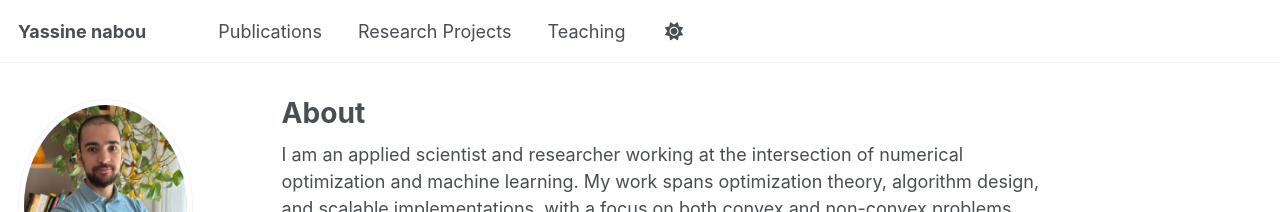
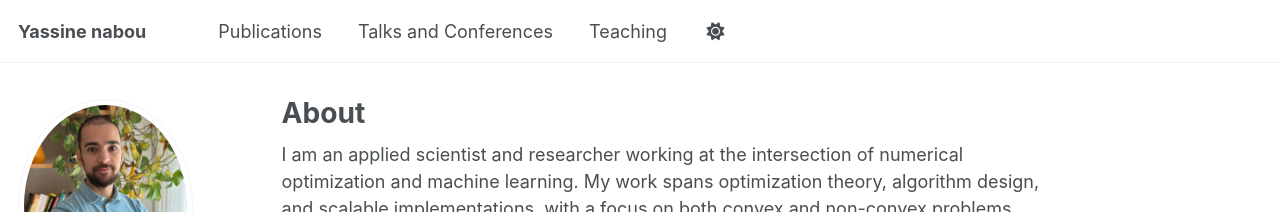
Before and after one commit to Yassine-Nabou/Yassine-Nabou.github.io, a Jekyll site: the page built from _pages/about.md, in a window 1280 px wide. Shown: the top 212 px of the page. Built offline with Jekyll 4.4.1, drawn with Linux system fonts in a browser that asks for light colours; some web fonts are replaced; a script that is not in the unit is left out.

Commit message:
Replace 'Research Projects' with 'Talks and Conferences'

```diff
--- a/_data/navigation.yml
+++ b/_data/navigation.yml
@@ -11,8 +11,8 @@ main:
   - title: "Publications"
     url: /publications/
 
-  - title: "Research Projects"
-    url: /research-projects/
+  - title: "Talks and Conferences"
+    url: /conference-talks/
 
   #- title: "Talks"
   #  url: /talks/
```
